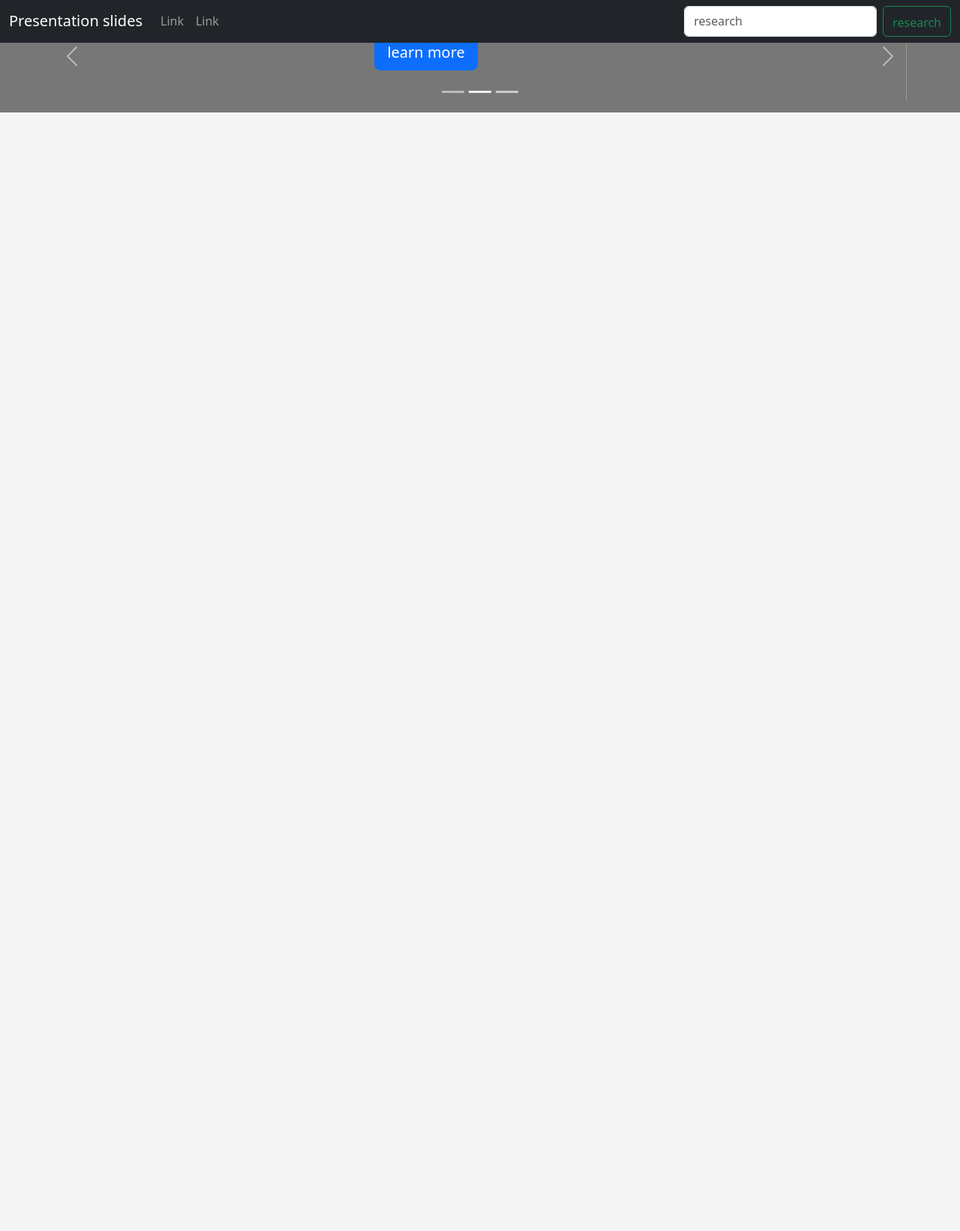
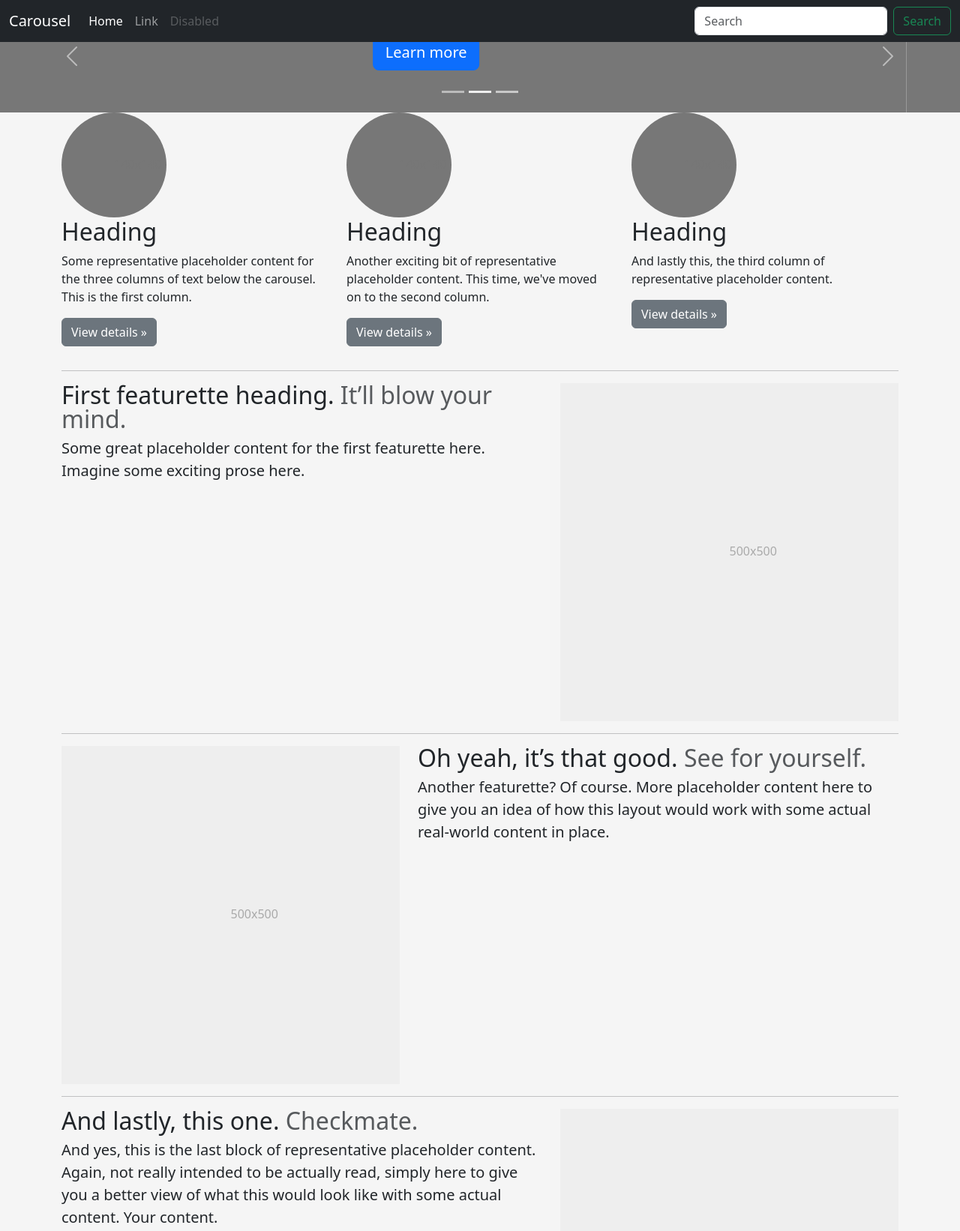
Before and after one commit to AmyBarnhouse/Charity-Website, a plain HTML site: page client/index.html in a window 1280 px wide. Shown: the top 1642 px of the page at 75% size. Before the commit the page ends 800 px from the top, so only its background shows below. Drawn offline with nearby package versions, Linux system fonts and the light colour scheme.

Commit message:
bootstrap

```diff
--- a/client/index.html
+++ b/client/index.html
@@ -11,22 +11,25 @@
   <header>
     <nav class="navbar navbar-expand-md navbar-dark fixed-top bg-dark">
       <div class="container-fluid">
-            <a class="navbar-brand" href="#"><font style="vertical-align: inherit;"><font style="vertical-align: inherit;">Presentation slides</font></font></a>
-            <button class="navbar-toggler" type="button" data-bs-toggle="collapse" data-bs-target="#navbarCollapse" aria-controls="navbarCollapse" aria-expanded="false" aria-label="Navigation switch">
+        <a class="navbar-brand" href="#">Carousel</a>
+        <button class="navbar-toggler" type="button" data-bs-toggle="collapse" data-bs-target="#navbarCollapse" aria-controls="navbarCollapse" aria-expanded="false" aria-label="Toggle navigation">
           <span class="navbar-toggler-icon"></span>
         </button>
         <div class="collapse navbar-collapse" id="navbarCollapse">
           <ul class="navbar-nav me-auto mb-2 mb-md-0">
             <li class="nav-item">
-                  <a class="nav-link" href="#"><font style="vertical-align: inherit;"><font style="vertical-align: inherit;">Link</font></font></a>
+              <a class="nav-link active" aria-current="page" href="#">Home</a>
             </li>
             <li class="nav-item">
-                  <a class="nav-link" href="'#"><font style="vertical-align: inherit;"><font style="vertical-align: inherit;">Link</font></font></a>
+              <a class="nav-link" href="#">Link</a>
+            </li>
+            <li class="nav-item">
+              <a class="nav-link disabled">Disabled</a>
             </li>
           </ul>
           <form class="d-flex" role="search">
-                <input class="form-control me-2" type="search" placeholder="research" aria-label="research">
-                <button class="btn btn-outline-success" type="submit"><font style="vertical-align: inherit;"><font style="vertical-align: inherit;">research</font></font></button>
+            <input class="form-control me-2" type="search" placeholder="Search" aria-label="Search">
+            <button class="btn btn-outline-success" type="submit">Search</button>
           </form>
         </div>
       </div>
@@ -36,7 +39,7 @@
     <div id="myCarousel" class="carousel slide" data-bs-ride="carousel">
       <div class="carousel-indicators">
         <button type="button" data-bs-target="#myCarousel" data-bs-slide-to="0" class="" aria-label="Slide 1"></button>
-          <button type="button" data-bs-target="#myCarousel" data-bs-slide-to="1" aria-label="Slide2" class="active" aria-current="true"></button>
+        <button type="button" data-bs-target="#myCarousel" data-bs-slide-to="1" aria-label="Slide 2" class="active" aria-current="true"></button>
         <button type="button" data-bs-target="#myCarousel" data-bs-slide-to="2" aria-label="Slide 3" class=""></button>
       </div>
       <div class="carousel-inner">
@@ -44,9 +47,9 @@
           <svg class="bd-placeholder-img" width="100%" height="100%" xmlns="http://www.w3.org/2000/svg" aria-hidden="true" preserveAspectRatio="xMidYMid slice" focusable="false"><rect width="100%" height="100%" fill="#777"></rect></svg>
           <div class="container">
             <div class="carousel-caption text-start">
-                <h1><font style="vertical-align: inherit;"><font style="vertical-align: inherit;">Example title.</font></font></h1>
-                <p><font style="vertical-align: inherit;"><font style="vertical-align: inherit;">Statistical studies, according to the American Language Association, indicate that the demand for Arabic increased by 126% in the United States of America alone between 2002 and 2009.</font></font></p>
-                <p><a class="btn btn-lg btn-primary" href="#"><font style="vertical-align: inherit;"><font style="vertical-align: inherit;">Register today</font></font></a></p>
+              <h1>Example headline.</h1>
+              <p>Some representative placeholder content for the first slide of the carousel.</p>
+              <p><a class="btn btn-lg btn-primary" href="#">Sign up today</a></p>
             </div>
           </div>
         </div>
@@ -54,9 +57,9 @@
           <svg class="bd-placeholder-img" width="100%" height="100%" xmlns="http://www.w3.org/2000/svg" aria-hidden="true" preserveAspectRatio="xMidYMid slice" focusable="false"><rect width="100%" height="100%" fill="#777"></rect></svg>
           <div class="container">
             <div class="carousel-caption">
-                <h1><font style="vertical-align: inherit;"><font style="vertical-align: inherit;">Another example address.</font></font></h1>
-                <p><font style="vertical-align: inherit;"><font style="vertical-align: inherit;">According to the British Council, teaching English in Britain contributes to boosting its economy by more than two billion pounds annually, and has provided more than 26,000 jobs.</font></font></p>
-                <p><a class="btn btn-lg btn-primary" href="#"><font style="vertical-align: inherit;"><font style="vertical-align: inherit;">learn more</font></font></a></p>
+              <h1>Another example headline.</h1>
+              <p>Some representative placeholder content for the second slide of the carousel.</p>
+              <p><a class="btn btn-lg btn-primary" href="#">Learn more</a></p>
             </div>
           </div>
         </div>
@@ -64,22 +67,103 @@
           <svg class="bd-placeholder-img" width="100%" height="100%" xmlns="http://www.w3.org/2000/svg" aria-hidden="true" preserveAspectRatio="xMidYMid slice" focusable="false"><rect width="100%" height="100%" fill="#777"></rect></svg>
           <div class="container">
             <div class="carousel-caption text-end">
-                <h1><font style="vertical-align: inherit;"><font style="vertical-align: inherit;">One more for good measure.</font></font></h1>
-                <p><font style="vertical-align: inherit;"><font style="vertical-align: inherit;">Statistics on the volume of language investment outside Britain vary from year to year, but the Executive Director of the British Council, Eddie Byers, believes that investment in English education abroad is not only calculated on the financial level, but also on the political level.</font></font></p>
-                <p><a class="btn btn-lg btn-primary" href="#"><font style="vertical-align: inherit;"><font style="vertical-align: inherit;">Browse the gallery</font></font></a></p>
+              <h1>One more for good measure.</h1>
+              <p>Some representative placeholder content for the third slide of this carousel.</p>
+              <p><a class="btn btn-lg btn-primary" href="#">Browse gallery</a></p>
             </div>
           </div>
         </div>
       </div>
       <button class="carousel-control-prev" type="button" data-bs-target="#myCarousel" data-bs-slide="prev">
         <span class="carousel-control-prev-icon" aria-hidden="true"></span>
-          <span class="visually-hidden"><font style="vertical-align: inherit;"><font style="vertical-align: inherit;">the previous</font></font></span>
+        <span class="visually-hidden">Previous</span>
       </button>
       <button class="carousel-control-next" type="button" data-bs-target="#myCarousel" data-bs-slide="next">
         <span class="carousel-control-next-icon" aria-hidden="true"></span>
-          <span class="visually-hidden"><font style="vertical-align: inherit;"><font style="vertical-align: inherit;">the next</font></font></span>
+        <span class="visually-hidden">Next</span>
       </button>
     </div>
+
+
+    <!-- Marketing messaging and featurettes
+    ================================================== -->
+    <!-- Wrap the rest of the page in another container to center all the content. -->
+
+    <div class="container marketing">
+
+      <!-- Three columns of text below the carousel -->
+      <div class="row">
+        <div class="col-lg-4">
+          <svg class="bd-placeholder-img rounded-circle" width="140" height="140" xmlns="http://www.w3.org/2000/svg" role="img" aria-label="Placeholder: 140x140" preserveAspectRatio="xMidYMid slice" focusable="false"><title>Placeholder</title><rect width="100%" height="100%" fill="#777"></rect><text x="50%" y="50%" fill="#777" dy=".3em">140x140</text></svg>
+          <h2 class="fw-normal">Heading</h2>
+          <p>Some representative placeholder content for the three columns of text below the carousel. This is the first column.</p>
+          <p><a class="btn btn-secondary" href="#">View details »</a></p>
+        </div><!-- /.col-lg-4 -->
+        <div class="col-lg-4">
+          <svg class="bd-placeholder-img rounded-circle" width="140" height="140" xmlns="http://www.w3.org/2000/svg" role="img" aria-label="Placeholder: 140x140" preserveAspectRatio="xMidYMid slice" focusable="false"><title>Placeholder</title><rect width="100%" height="100%" fill="#777"></rect><text x="50%" y="50%" fill="#777" dy=".3em">140x140</text></svg>
+          <h2 class="fw-normal">Heading</h2>
+          <p>Another exciting bit of representative placeholder content. This time, we've moved on to the second column.</p>
+          <p><a class="btn btn-secondary" href="#">View details »</a></p>
+        </div><!-- /.col-lg-4 -->
+        <div class="col-lg-4">
+          <svg class="bd-placeholder-img rounded-circle" width="140" height="140" xmlns="http://www.w3.org/2000/svg" role="img" aria-label="Placeholder: 140x140" preserveAspectRatio="xMidYMid slice" focusable="false"><title>Placeholder</title><rect width="100%" height="100%" fill="#777"></rect><text x="50%" y="50%" fill="#777" dy=".3em">140x140</text></svg>
+          <h2 class="fw-normal">Heading</h2>
+          <p>And lastly this, the third column of representative placeholder content.</p>
+          <p><a class="btn btn-secondary" href="#">View details »</a></p>
+        </div><!-- /.col-lg-4 -->
+      </div><!-- /.row -->
+
+
+      <!-- START THE FEATURETTES -->
+
+      <hr class="featurette-divider">
+
+      <div class="row featurette">
+        <div class="col-md-7">
+          <h2 class="featurette-heading fw-normal lh-1">First featurette heading. <span class="text-muted">It’ll blow your mind.</span></h2>
+          <p class="lead">Some great placeholder content for the first featurette here. Imagine some exciting prose here.</p>
+        </div>
+        <div class="col-md-5">
+          <svg class="bd-placeholder-img bd-placeholder-img-lg featurette-image img-fluid mx-auto" width="500" height="500" xmlns="http://www.w3.org/2000/svg" role="img" aria-label="Placeholder: 500x500" preserveAspectRatio="xMidYMid slice" focusable="false"><title>Placeholder</title><rect width="100%" height="100%" fill="#eee"></rect><text x="50%" y="50%" fill="#aaa" dy=".3em">500x500</text></svg>
+        </div>
+      </div>
+
+      <hr class="featurette-divider">
+
+      <div class="row featurette">
+        <div class="col-md-7 order-md-2">
+          <h2 class="featurette-heading fw-normal lh-1">Oh yeah, it’s that good. <span class="text-muted">See for yourself.</span></h2>
+          <p class="lead">Another featurette? Of course. More placeholder content here to give you an idea of how this layout would work with some actual real-world content in place.</p>
+        </div>
+        <div class="col-md-5 order-md-1">
+          <svg class="bd-placeholder-img bd-placeholder-img-lg featurette-image img-fluid mx-auto" width="500" height="500" xmlns="http://www.w3.org/2000/svg" role="img" aria-label="Placeholder: 500x500" preserveAspectRatio="xMidYMid slice" focusable="false"><title>Placeholder</title><rect width="100%" height="100%" fill="#eee"></rect><text x="50%" y="50%" fill="#aaa" dy=".3em">500x500</text></svg>
+        </div>
+      </div>
+
+      <hr class="featurette-divider">
+
+      <div class="row featurette">
+        <div class="col-md-7">
+          <h2 class="featurette-heading fw-normal lh-1">And lastly, this one. <span class="text-muted">Checkmate.</span></h2>
+          <p class="lead">And yes, this is the last block of representative placeholder content. Again, not really intended to be actually read, simply here to give you a better view of what this would look like with some actual content. Your content.</p>
+        </div>
+        <div class="col-md-5">
+          <svg class="bd-placeholder-img bd-placeholder-img-lg featurette-image img-fluid mx-auto" width="500" height="500" xmlns="http://www.w3.org/2000/svg" role="img" aria-label="Placeholder: 500x500" preserveAspectRatio="xMidYMid slice" focusable="false"><title>Placeholder</title><rect width="100%" height="100%" fill="#eee"></rect><text x="50%" y="50%" fill="#aaa" dy=".3em">500x500</text></svg>
+        </div>
+      </div>
+
+      <hr class="featurette-divider">
+
+      <!-- /END THE FEATURETTES -->
+
+    </div><!-- /.container -->
+
+
+    <!-- FOOTER -->
+    <footer class="container">
+      <p class="float-end"><a href="#">Back to top</a></p>
+      <p>© 2017–2022 Company, Inc. · <a href="#">Privacy</a> · <a href="#">Terms</a></p>
+    </footer>
   </main>
     <script src="https://cdn.jsdelivr.net/npm/bootstrap@5.3.0-alpha1/dist/js/bootstrap.bundle.min.js" integrity="sha384-w76AqPfDkMBDXo30jS1Sgez6pr3x5MlQ1ZAGC+nuZB+EYdgRZgiwxhTBTkF7CXvN" crossorigin="anonymous"></script>
   </body>
```
Lines whose indentation alone changed are shown as unchanged.
